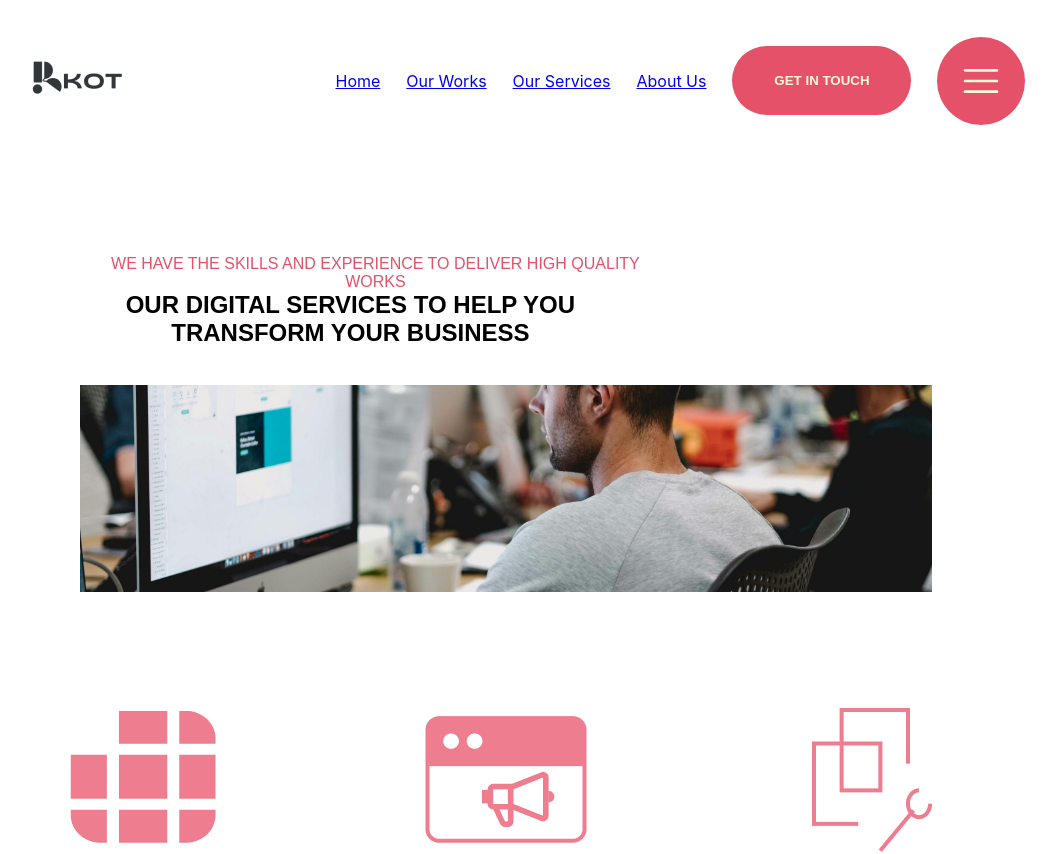
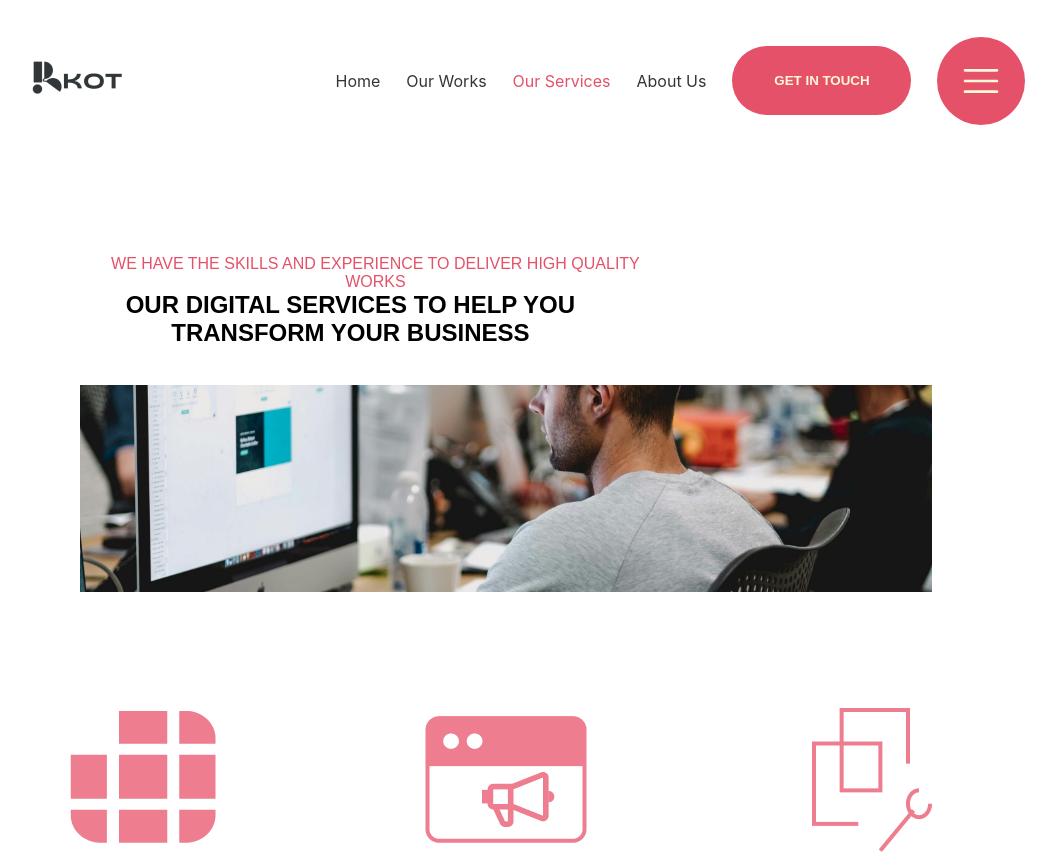
Before and after one commit to rkotchamp/rkot-agency, a React (Vite) app: page /services in a window 1280 px wide. Shown: the top 854 px of the page, without its empty margins (134-1190 px from the left). Built offline with nearby package versions, Linux system fonts and the light colour scheme.

Commit message:
created the nav links

```diff
--- a/src/Components/NavBar/NavBar.css
+++ b/src/Components/NavBar/NavBar.css
@@ -24,6 +24,10 @@ nav .navLinks_container li {
   font-family: var(--primary-font-family);
   font-size: var(--small-subHeading-font-size);
   /* font-weight: 6; */
+}
+.navLinks_container .alink {
+  color: var(--body-color);
+  text-decoration: none;
 }
 
 nav .navButtons {
@@ -59,6 +63,11 @@ nav .navButtons {
   align-items: center;
 }
 
+.active {
+  color: var(--focus-color);
+  text-decoration: none;
+}
+
 /* media queries */
 @media only screen and (max-width: 600px) {
   .nav_container nav .navLinks_container {
--- a/src/Components/NavBar/NavBar.jsx
+++ b/src/Components/NavBar/NavBar.jsx
@@ -29,24 +29,24 @@ function NavBar() {
       <img src={logo} alt="rkot creative solutions logo" />
       <nav>
         <ul className="navLinks_container">
-          <Link to="/" className={selectedNav === "/" ? "active" : ""}>
+          <Link to="/" className={selectedNav === "/" ? "active" : "alink"}>
             <li>Home</li>
           </Link>
           <Link
             to="/portfolio"
-            className={selectedNav === "/portfolio" ? "active" : ""}
+            className={selectedNav === "/portfolio" ? "active" : "alink"}
           >
             <li>Our Works</li>
           </Link>
           <Link
             to="/services"
-            className={selectedNav === "/services" ? "active" : ""}
+            className={selectedNav === "/services" ? "active" : "alink"}
           >
             <li>Our Services</li>
           </Link>
           <Link
             to="/about-us"
-            className={selectedNav === "/about-us" ? "active" : ""}
+            className={selectedNav === "/about-us" ? "active" : "alink"}
           >
             <li>About Us</li>
           </Link>
--- a/src/Components/OpenBurgerMenu/BurgerMenu.css
+++ b/src/Components/OpenBurgerMenu/BurgerMenu.css
@@ -70,6 +70,10 @@ body.burger-menu-closed {
   align-items: center;
   justify-content: center;
   /* animation: mainContainerSlideIn 1s forwards; */
+}
+
+.second__division a {
+  text-decoration: none;
 }
 
 .burger_menu_container .second__division ul li {
--- a/src/Components/OpenBurgerMenu/BurgerMenu.jsx
+++ b/src/Components/OpenBurgerMenu/BurgerMenu.jsx
@@ -3,6 +3,7 @@ import { IoIosClose } from "react-icons/io";
 import logo from "../../assets/Images/rkotlogo.png";
 import { useNavigate } from "react-router-dom";
 import NavShowContext from "../../context/NavShowContext";
+import { Link } from "react-router-dom";
 import "./BurgerMenu.css";
 
 function BurgerMenu() {
@@ -59,10 +60,18 @@ function BurgerMenu() {
       </div>
       <div className="second__division">
         <ul>
-          <li onClick={handleUseNav("/")}>HOME</li>
-          <li onClick={handleUseNav("/portfolio")}>OUR WORKS</li>
-          <li>OUR SERVICES</li>
-          <li>ABOUT US</li>
+          <Link to="/">
+            <li>HOME</li>
+          </Link>
+          <Link to="/portfolio">
+            <li>OUR WORKS</li>
+          </Link>
+          <Link to="/services">
+            <li>OUR SERVICES</li>
+          </Link>
+          <Link to="/about-us">
+            <li>ABOUT US</li>
+          </Link>
           <li>GET IN TOUCH</li>
         </ul>
       </div>
```
